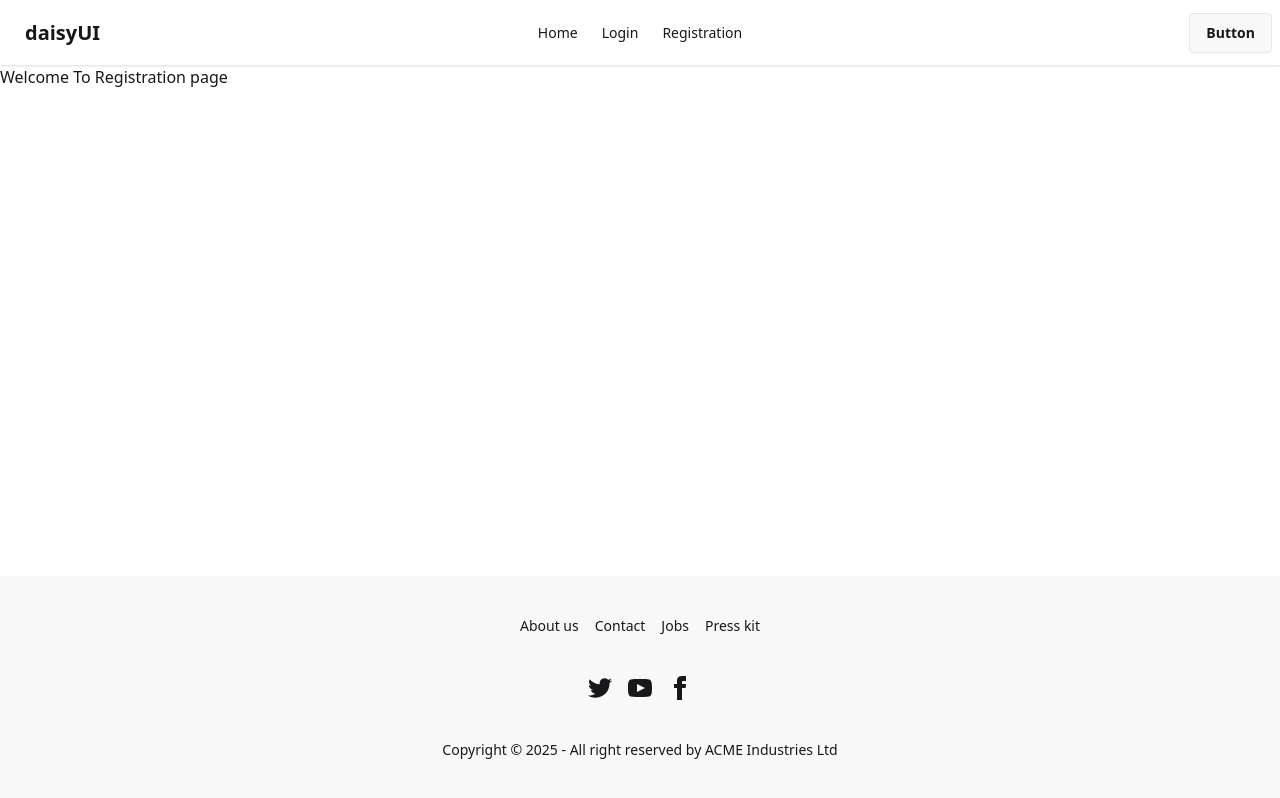
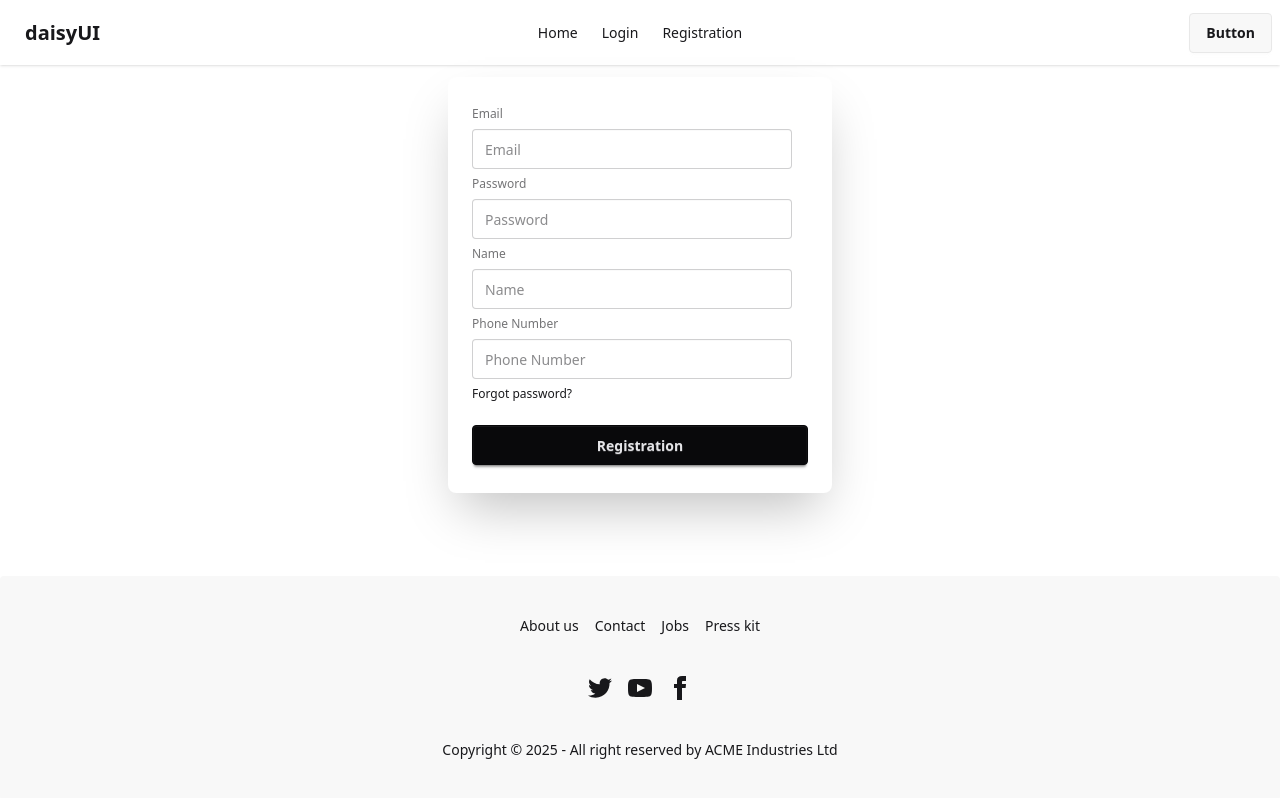
Before and after one commit to rajalishikh/practice_authentication_raj, a React (Vite) app: page /Registration in a window 1280 px wide. Built offline with nearby package versions, Linux system fonts and the light colour scheme.

Commit message:
Now I am make registration page

```diff
--- a/src/Component/Registreation/Registration.jsx
+++ b/src/Component/Registreation/Registration.jsx
@@ -2,9 +2,29 @@
 const Registration = () => {
     return (
         <div>
-            <h2>Welcome To Registration page </h2>
 
-        </div>
+
+
+    <div className="card bg-base-100 w-full max-w-sm shrink-0 shadow-2xl mx-auto mt-3">
+      <div className="card-body">
+        <form className="fieldset">
+          <label className="label">Email</label>
+          <input type="email" className="input" placeholder="Email" />
+          <label className="label">Password</label>
+          <input type="password" className="input" placeholder="Password" />
+          <label className="label">Name</label>
+          <input type="text" className="input" placeholder="Name" />
+          <label className="label">Phone Number</label>
+          <input type="number" className="input" placeholder="Phone Number" />
+          <div><a className="link link-hover">Forgot password?</a></div>
+          <button className="btn btn-neutral mt-4">Registration </button>
+        </form>
+      </div>
+
+  </div>
+</div>
+
+
     );
 };
 
```
